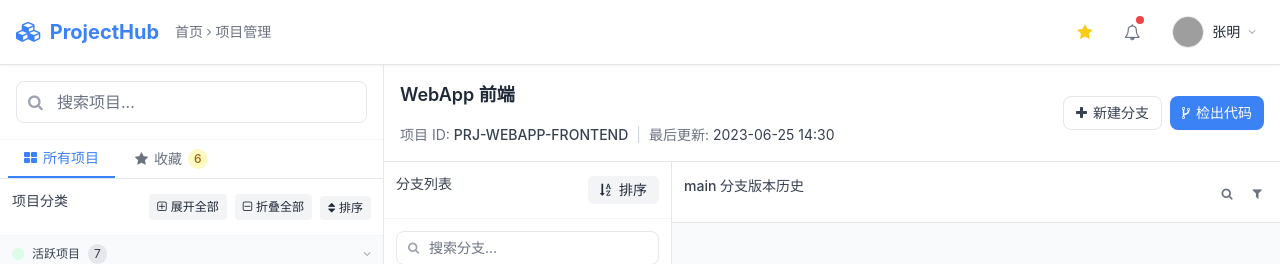
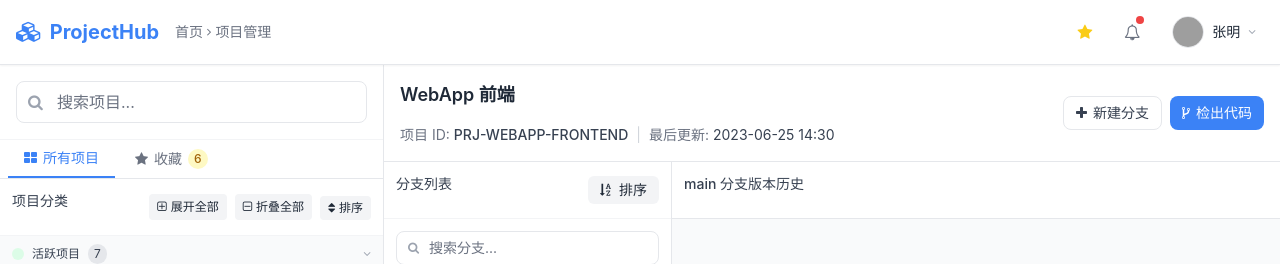
Before and after one commit to Andy123dd/ReleaseHub, a React (Create React App) app: page / in a window 1280 px wide. Shown: the top 264 px of the page. Built offline with nearby package versions, Linux system fonts and the light colour scheme; grey boxes are pictures that could not be loaded.

Commit message:
refactor(VersionHistory): 移除搜索和过滤按钮
简化界面，删除未使用的搜索和过滤功能按钮

```diff
--- a/src/components/VersionHistory.js
+++ b/src/components/VersionHistory.js
@@ -4,18 +4,6 @@ export default function VersionHistory({versions, branchName = 'main'}) {
       <div className="flex-1 flex flex-col overflow-hidden">
         <div className="p-3 border-b border-gray-200 flex items-center justify-between bg-white">
           <h3 className="text-sm font-medium text-gray-700">{branchName} 分支版本历史</h3>
-          <div className="flex items-center space-x-2">
-            <div className="relative">
-              <button className="p-1.5 rounded hover:bg-gray-100 transition-colors text-gray-500">
-                <i className="fa fa-search text-xs"></i>
-              </button>
-            </div>
-            <div className="relative">
-              <button className="p-1.5 rounded hover:bg-gray-100 transition-colors text-gray-500">
-                <i className="fa fa-filter text-xs"></i>
-              </button>
-            </div>
-          </div>
         </div>
         <div className="overflow-y-auto scrollbar-hide flex-1 p-4">
           {/* <!-- 版本时间线 --> */}
```
